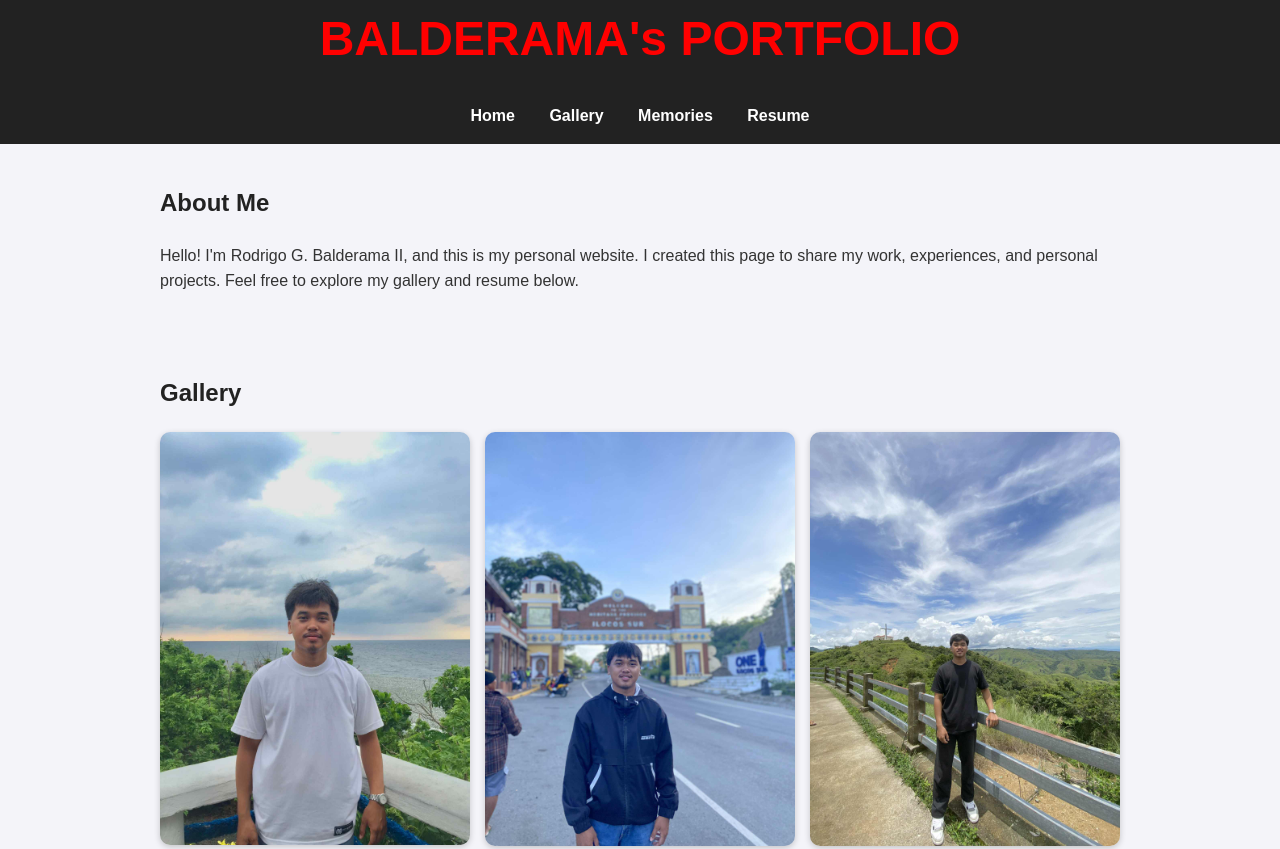
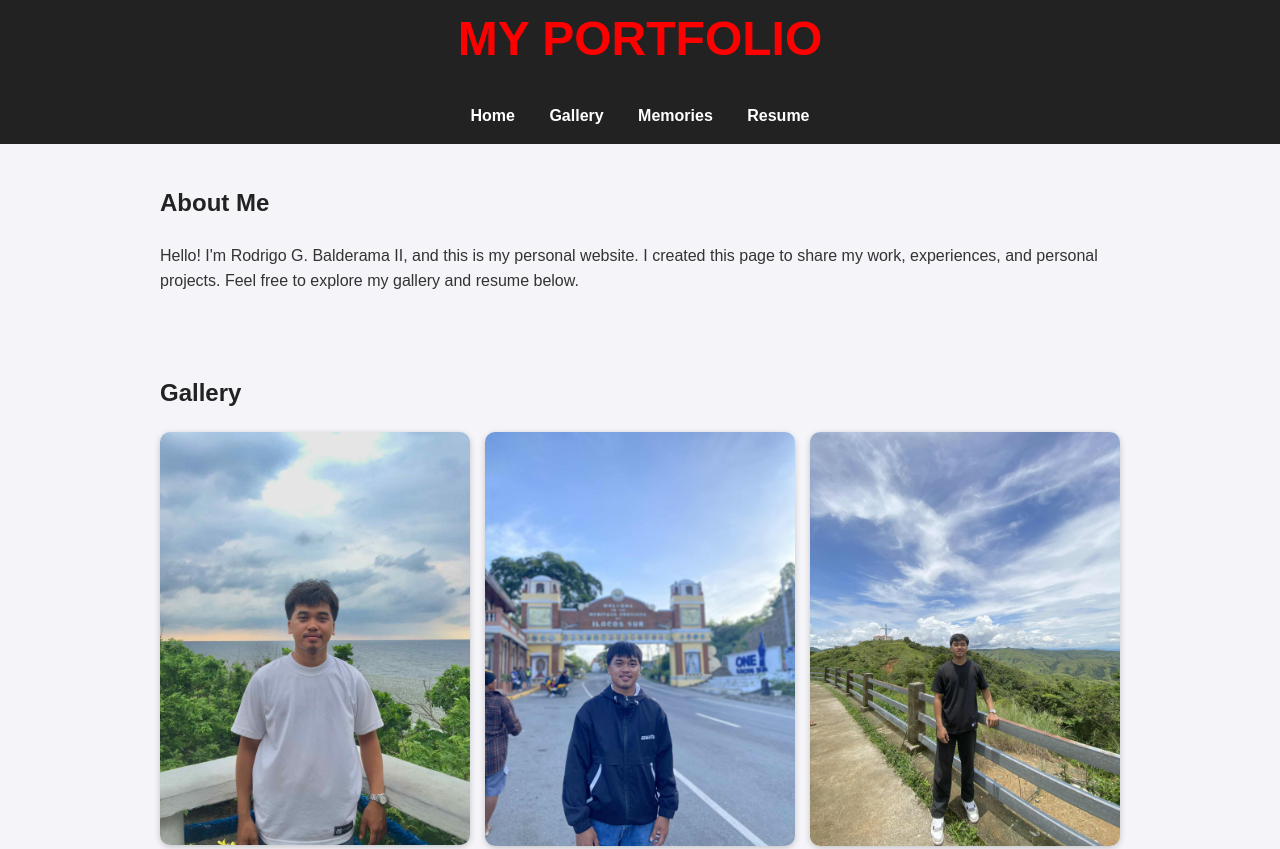
Before and after one commit to arbi829/arbi829.github.io, a plain HTML site: page index.html in a window 1280 px wide. Shown: the top 849 px of the page. Drawn offline with Linux system fonts and the light colour scheme.

Commit message:
Update index.html

```diff
--- a/index.html
+++ b/index.html
@@ -3,7 +3,7 @@
 <head>
   <meta charset="UTF-8">
   <meta name="viewport" content="width=device-width, initial-scale=1.0">
-  <title>BALDERAMA's PORTFOLIO</title>
+  <title>MY PORTFOLIO</title>
   <style>
     * {
       margin: 0;
@@ -117,7 +117,7 @@
 <body>
 
   <header>
-    <h1>BALDERAMA's PORTFOLIO</h1></h1>
+    <h1>MY PORTFOLIO</h1></h1>
     <nav>
       <a href="index.html">Home</a>
       <a href="gallery.html">Gallery</a>
```
